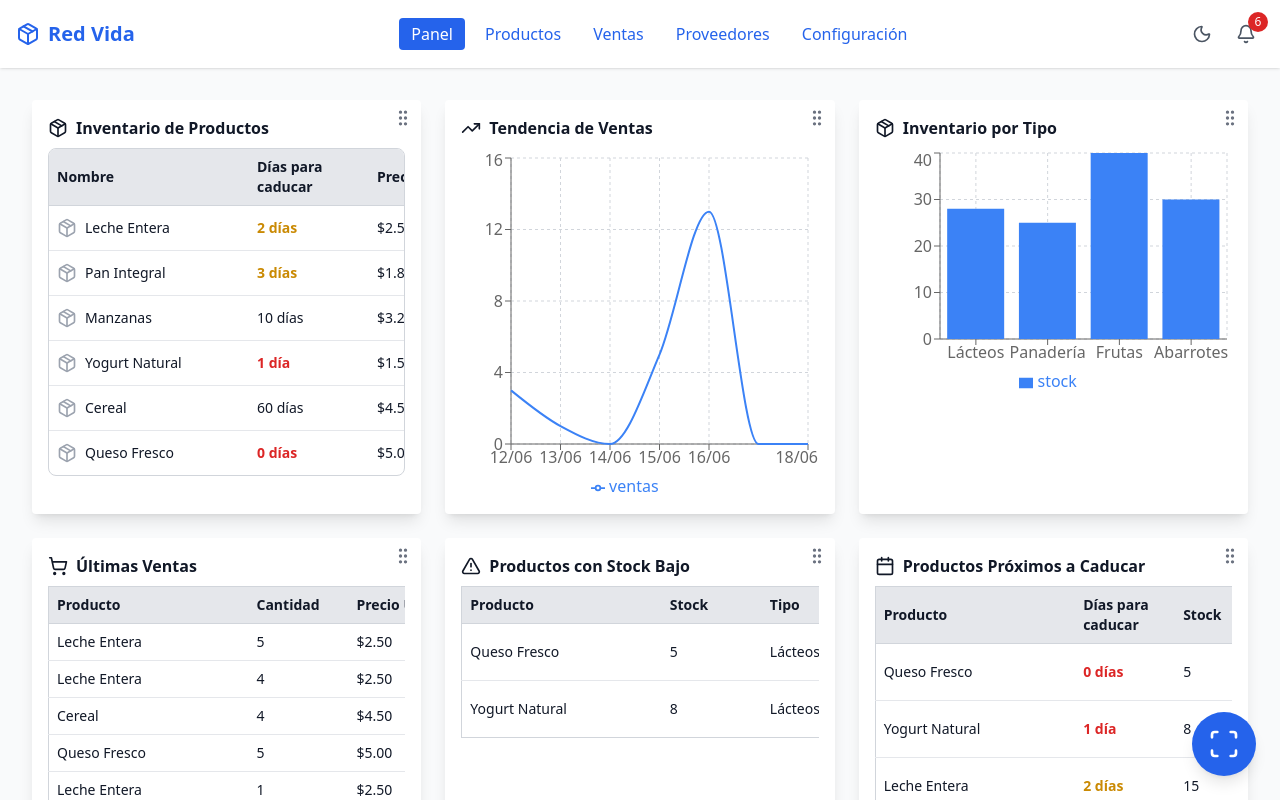
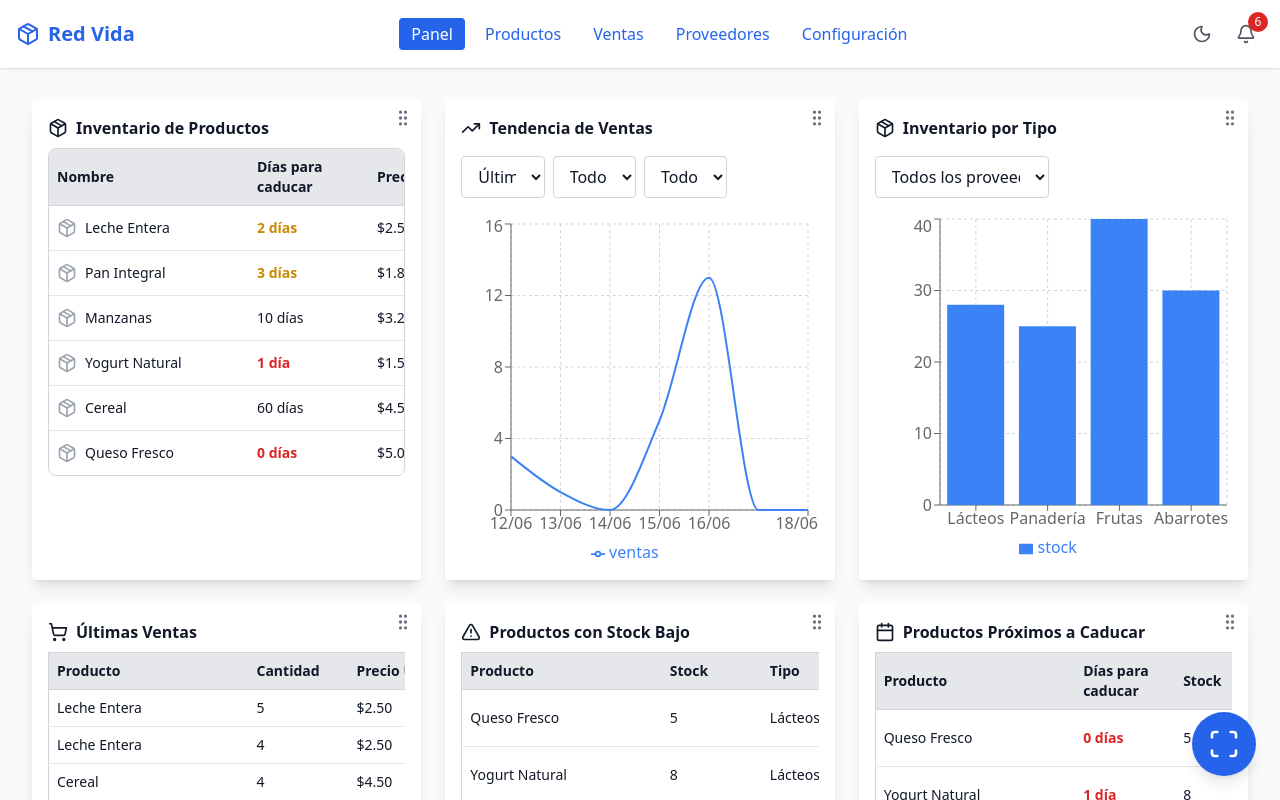
Before and after one commit to leodamac/prototipo-1, a Next.js app: page / in a window 1280 px wide. Shown: the top 800 px of the page. Built offline with nearby package versions, Linux system fonts and the light colour scheme.

Commit message:
Update page.tsx

```diff
--- a/src/app/page.tsx
+++ b/src/app/page.tsx
@@ -132,6 +132,8 @@ export default function InventoryManager() {
   ]);
 
   const [isMobileMenuOpen, setIsMobileMenuOpen] = useState(false);
+  const [dateRange, setDateRange] = useState('7d'); // '7d', '30d', '90d', '365d', 'year'
+  const [selectedYear, setSelectedYear] = useState(new Date().getFullYear());
 
   const sensors = useSensors(
     useSensor(PointerSensor),
@@ -272,12 +274,40 @@ export default function InventoryManager() {
   }, [selectedPeriod, customDays]);
 
   const datosTendenciaVentas = useMemo(() => {
-    const dias = obtenerDiasPeriodo();
-    const datos = [];
+    let datos = [];
+
+    if (dateRange === 'year') {
+      // Datos por mes para el año seleccionado
+      for (let month = 0; month < 12; month++) {
+        const fecha = new Date(selectedYear, month, 1);
+        const finMes = new Date(selectedYear, month + 1, 0);
+
+        const ventasMes = sales.filter(s =>
+          s.type === 'sale' &&
+          s.date >= fecha &&
+          s.date <= finMes &&
+          (filterType === 'all' || products.find(p => p.id === s.productId)?.type === filterType) &&
+          (filterSupplier === 'all' || products.find(p => p.id === s.productId)?.supplierId === filterSupplier)
+        );
+
+        datos.push({
+          fecha: format(fecha, 'MMM yyyy'),
+          ventas: ventasMes.reduce((sum, s) => sum + s.quantity, 0)
+        });
+      }
+    } else {
+      // Datos por día según el rango seleccionado
+      const dias = {
+        '7d': 7,
+        '30d': 30,
+        '90d': 90,
+        '365d': 365
+      }[dateRange];
 
       for (let i = dias - 1; i >= 0; i--) {
         const fecha = startOfDay(subDays(new Date(), i));
         const finDia = endOfDay(fecha);
+
         const ventasDia = sales.filter(s =>
           s.type === 'sale' &&
           s.date >= fecha &&
@@ -291,8 +321,10 @@ export default function InventoryManager() {
           ventas: ventasDia.reduce((sum, s) => sum + s.quantity, 0)
         });
       }
+    }
+
     return datos;
-  }, [sales, products, filterType, filterSupplier, obtenerDiasPeriodo]);
+  }, [sales, products, filterType, filterSupplier, dateRange, selectedYear]);
 
   const inventarioPorTipo = useMemo(() => {
     const mapaTipo = new Map<string, number>();
@@ -925,10 +957,62 @@ export default function InventoryManager() {
                     {/* Widget de Tendencia de Ventas */}
                     {widget.type === 'sales-trend' && isClient && (
                       <section aria-label="Tendencia de ventas">
-                        <h3 className="font-semibold mb-2 flex items-center gap-2 text-gray-900 dark:text-gray-100">
+                        <div className="flex flex-col gap-4">
+                          <h3 className="font-semibold flex items-center gap-2 text-gray-900 dark:text-gray-100">
                             <TrendingUp size={20} className="text-gray-900 dark:text-gray-100" aria-hidden="true" />
                             Tendencia de Ventas
                           </h3>
+
+                          {/* Filtros */}
+                          <div className="grid grid-cols-1 sm:grid-cols-2 lg:grid-cols-4 gap-2">
+                            <select
+                              value={dateRange}
+                              onChange={(e) => setDateRange(e.target.value)}
+                              className="rounded border border-gray-300 dark:border-gray-600 px-3 py-2 bg-white dark:bg-gray-700 text-gray-900 dark:text-gray-100"
+                            >
+                              <option value="7d">Últimos 7 días</option>
+                              <option value="30d">Últimos 30 días</option>
+                              <option value="90d">Últimos 90 días</option>
+                              <option value="365d">Último año</option>
+                              <option value="year">Por año</option>
+                            </select>
+
+                            {dateRange === 'year' && (
+                              <select
+                                value={selectedYear}
+                                onChange={(e) => setSelectedYear(Number(e.target.value))}
+                                className="rounded border border-gray-300 dark:border-gray-600 px-3 py-2 bg-white dark:bg-gray-700 text-gray-900 dark:text-gray-100"
+                              >
+                                {Array.from({ length: 5 }, (_, i) => new Date().getFullYear() - i).map(year => (
+                                  <option key={year} value={year}>{year}</option>
+                                ))}
+                              </select>
+                            )}
+
+                            <select
+                              value={filterType}
+                              onChange={(e) => setFilterType(e.target.value)}
+                              className="rounded border border-gray-300 dark:border-gray-600 px-3 py-2 bg-white dark:bg-gray-700 text-gray-900 dark:text-gray-100"
+                            >
+                              <option value="all">Todos los tipos</option>
+                              {Array.from(new Set(products.map(p => p.type))).map(type => (
+                                <option key={type} value={type}>{type}</option>
+                              ))}
+                            </select>
+
+                            <select
+                              value={filterSupplier}
+                              onChange={(e) => setFilterSupplier(e.target.value)}
+                              className="rounded border border-gray-300 dark:border-gray-600 px-3 py-2 bg-white dark:bg-gray-700 text-gray-900 dark:text-gray-100"
+                            >
+                              <option value="all">Todos los proveedores</option>
+                              {suppliers.map(s => (
+                                <option key={s.id} value={s.id}>{s.name}</option>
+                              ))}
+                            </select>
+                          </div>
+
+                          {/* Gráfico */}
                           <div className="w-full h-[300px] sm:h-[400px] lg:h-[350px]">
                             <ResponsiveContainer width="100%" height="100%">
                               <LineChart
@@ -952,26 +1036,41 @@ export default function InventoryManager() {
                                     padding: '8px',
                                     borderRadius: '4px'
                                   }}
-                                wrapperStyle={{
-                                  zIndex: 1000
-                                }}
                                 />
                                 <Legend />
                                 <Line type="monotone" dataKey="ventas" stroke="#3b82f6" strokeWidth={2} dot={false} />
                               </LineChart>
                             </ResponsiveContainer>
                           </div>
+                        </div>
                       </section>
                     )}
 
                     {/* Widget de Inventario por Tipo */}
                     {widget.type === 'inventory-by-type' && isClient && (
                       <section aria-label="Inventario por tipo">
-                        <h3 className="font-semibold mb-2 flex items-center gap-2 text-gray-900 dark:text-gray-100">
+                        <div className="flex flex-col gap-4">
+                          <h3 className="font-semibold flex items-center gap-2 text-gray-900 dark:text-gray-100">
                             <Package size={20} className="text-gray-900 dark:text-gray-100" aria-hidden="true" />
                             Inventario por Tipo
                           </h3>
-                        <div className="w-full" style={{ height: "250px" }}>
+
+                          {/* Filtros */}
+                          <div className="grid grid-cols-1 sm:grid-cols-2 gap-2">
+                            <select
+                              value={filterSupplier}
+                              onChange={(e) => setFilterSupplier(e.target.value)}
+                              className="rounded border border-gray-300 dark:border-gray-600 px-3 py-2 bg-white dark:bg-gray-700 text-gray-900 dark:text-gray-100"
+                            >
+                              <option value="all">Todos los proveedores</option>
+                              {suppliers.map(s => (
+                                <option key={s.id} value={s.id}>{s.name}</option>
+                              ))}
+                            </select>
+                          </div>
+
+                          {/* Gráfico */}
+                          <div className="w-full h-[300px] sm:h-[400px] lg:h-[350px]">
                             <ResponsiveContainer width="100%" height="100%">
                               <BarChart data={inventarioPorTipo}>
                                 <CartesianGrid strokeDasharray="3 3" className="stroke-gray-300 dark:stroke-gray-600" />
@@ -993,6 +1092,7 @@ export default function InventoryManager() {
                                 <Bar dataKey="stock" fill="#3b82f6" />
                               </BarChart>
                             </ResponsiveContainer>
+                          </div>
                         </div>
                       </section>
                     )}
@@ -1372,7 +1472,7 @@ export default function InventoryManager() {
                       </button>
                       <button
                         onClick={() => manejarAccionProducto('restock')}
-                        className="flex-1 sm:flex-none bg-blue-600 hover:bg-blue-700 text-white px-4 py-2 rounded-lg flex items-center justify-center gap-2">
+                        className="flex-1 sm:flex-none bg-blue-600 hover:bg-blue-700 text-white px-4 py-2 rounded-lg flex items-center justifycenter gap-2">
                         <RefreshCw size={18} aria-hidden="true" /> Reabastecer
                       </button>
                     </div>
```
Lines whose indentation alone changed are shown as unchanged.
